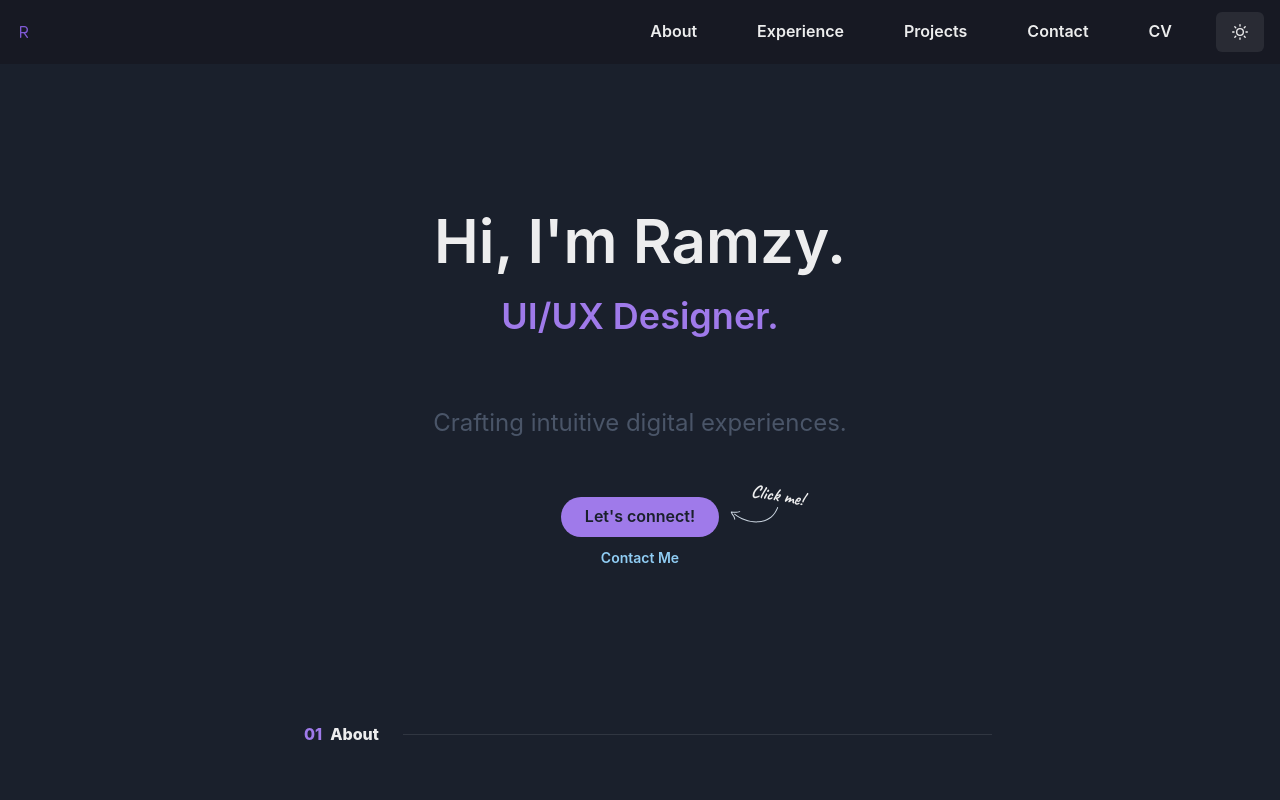
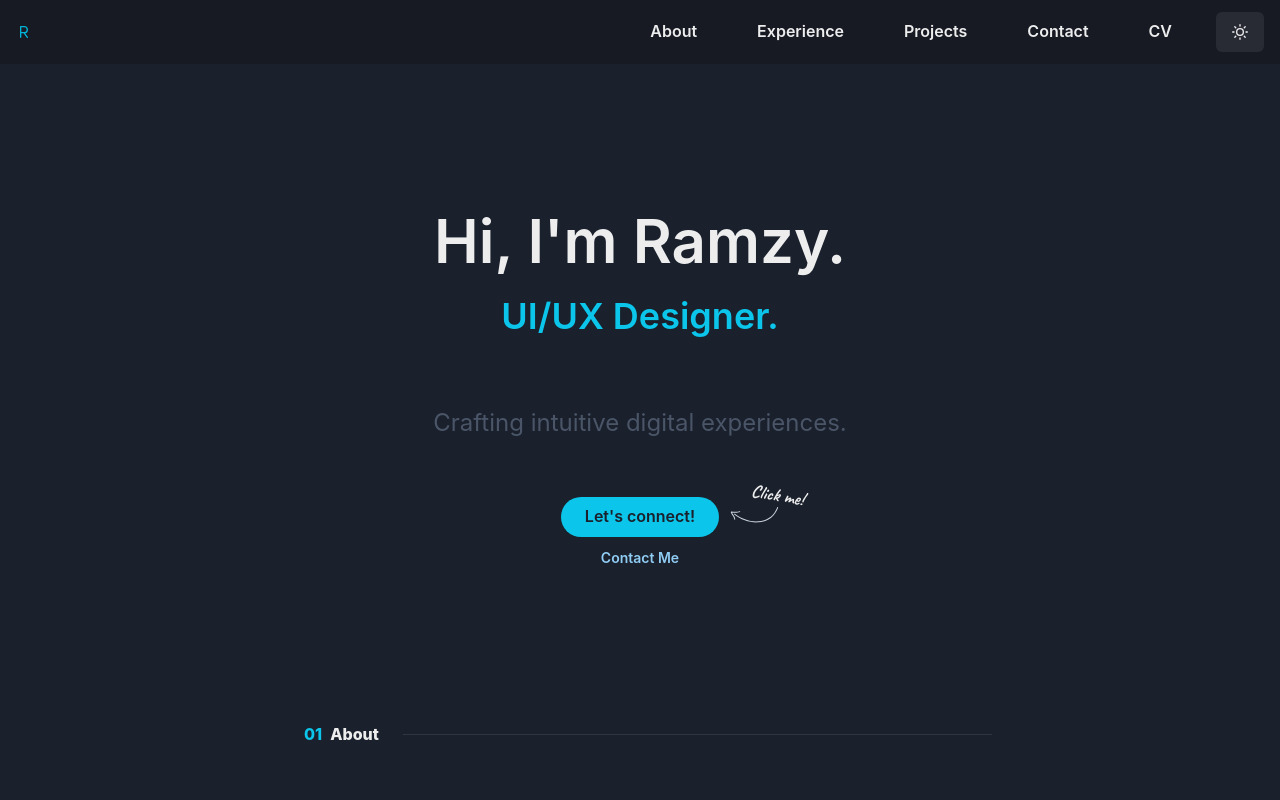
Before and after one commit to ramzyazhari/web-portfolio, a React (Create React App) app: page / in a window 1280 px wide. Shown: the top 800 px of the page. Built offline with nearby package versions, Linux system fonts and the light colour scheme.

Commit message:
Update App.js

```diff
--- a/src/App.js
+++ b/src/App.js
@@ -13,7 +13,7 @@ function App() {
   // blue, cyan, gray, green, orange, pink, purple, red, teal, yellow
 
   // edit this variable to change the color theme
-  const color = "purple";
+  const color = "cyan";
 
   return (
     <>
```
